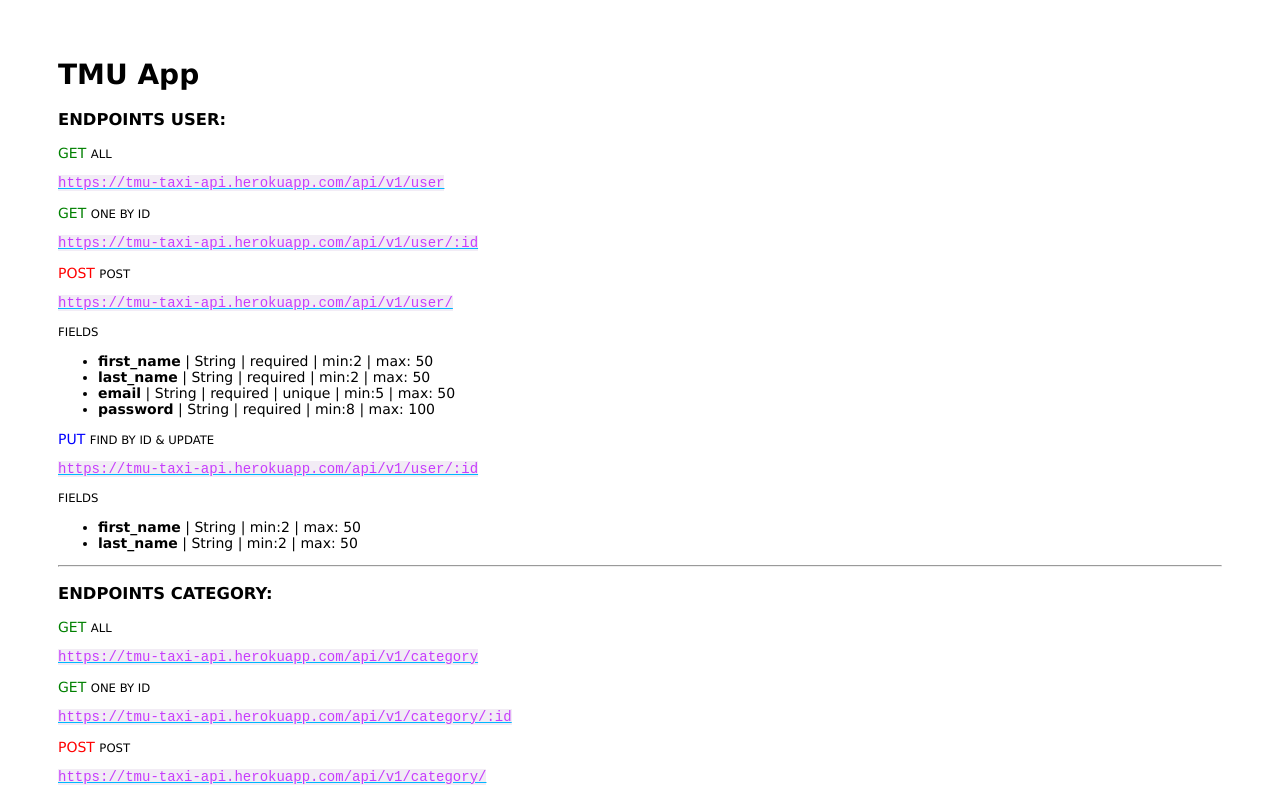
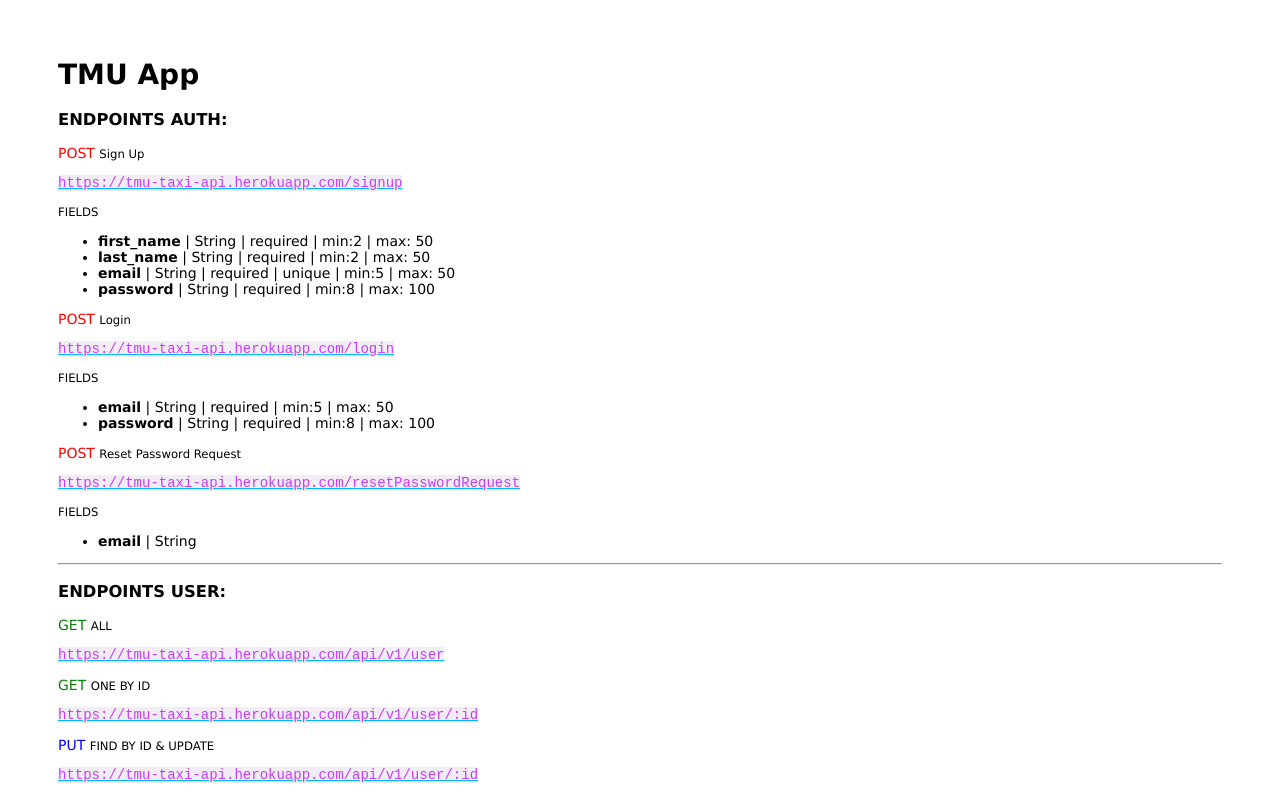
Before and after one commit to taxi-TMU/taxi-backend, a website: page public/index.html in a window 1280 px wide. Shown: the top 794 px of the page. Drawn offline with Linux system fonts and the light colour scheme.

Commit message:
docs updated

```diff
--- a/public/index.html
+++ b/public/index.html
@@ -9,19 +9,11 @@
     <h1>TMU App</h1>
 
 
-    <h3 color="#ff0">ENDPOINTS USER:</h3>
-    <p><span style="color: green">GET</span> <small>ALL</small></p>
-    <a href="https://tmu-taxi-api.herokuapp.com/api/v1/user">
-        <code style="background-color: #f2ecf5; color: #c63dfc">https://tmu-taxi-api.herokuapp.com/api/v1/user</code>
-    </a>
+  <h3 color="#ff0">ENDPOINTS AUTH:</h3>
 
-    <p><span style="color: green">GET </span> <small>ONE BY ID</small></p>
-    <a href="#">
-        <code style="background-color: #f2ecf5; color: #c63dfc">https://tmu-taxi-api.herokuapp.com/api/v1/user/:id</code>
-    </a>
-    <p><span style="color: red">POST</span> <small>POST</small> </p>
-    <a href="#">
-        <code style="background-color: #f2ecf5; color: #c63dfc">https://tmu-taxi-api.herokuapp.com/api/v1/user/</code>
+<p><span style="color: red">POST</span> <small>Sign Up</small> </p>
+    <a href="https://tmu-taxi-api.herokuapp.com/signup">
+        <code style="background-color: #f2ecf5; color: #c63dfc">https://tmu-taxi-api.herokuapp.com/signup</code>
     </a>
     <p><small>FIELDS</small></p>
     <ul>
@@ -42,6 +34,52 @@
          | String | required | min:8 | max: 100
       </li>
     </ul>
+
+    <p><span style="color: red">POST</span> <small>Login</small> </p>
+    <a href="https://tmu-taxi-api.herokuapp.com/login">
+        <code style="background-color: #f2ecf5; color: #c63dfc">https://tmu-taxi-api.herokuapp.com/login</code>
+    </a>
+    <p><small>FIELDS</small></p>
+    <ul>
+      <li>
+        <strong>email</strong>
+         | String | required | min:5 | max: 50
+      </li>
+      <li>
+        <strong>password</strong>
+         | String | required | min:8 | max: 100
+      </li>
+    </ul>
+
+
+    <p><span style="color: red">POST</span> <small>Reset Password Request</small> </p>
+    <a href="https://tmu-taxi-api.herokuapp.com/resetPasswordRequest">
+        <code style="background-color: #f2ecf5; color: #c63dfc">https://tmu-taxi-api.herokuapp.com/resetPasswordRequest</code>
+    </a>
+    <p><small>FIELDS</small></p>
+    <ul>
+      <li>
+        <strong>email</strong>
+         | String
+      </li>
+    </ul>
+
+
+
+
+
+<hr class="m-5">
+    <h3 color="#ff0">ENDPOINTS USER:</h3>
+    <p><span style="color: green">GET</span> <small>ALL</small></p>
+    <a href="https://tmu-taxi-api.herokuapp.com/api/v1/user">
+        <code style="background-color: #f2ecf5; color: #c63dfc">https://tmu-taxi-api.herokuapp.com/api/v1/user</code>
+    </a>
+
+    <p><span style="color: green">GET </span> <small>ONE BY ID</small></p>
+    <a href="#">
+        <code style="background-color: #f2ecf5; color: #c63dfc">https://tmu-taxi-api.herokuapp.com/api/v1/user/:id</code>
+    </a>
+
     <p><span style="color: blue">PUT</span> <small>FIND BY ID & UPDATE</small> </p>
     <a href="#">
         <code style="background-color: #f2ecf5; color: #c63dfc">https://tmu-taxi-api.herokuapp.com/api/v1/user/:id</code>
```
